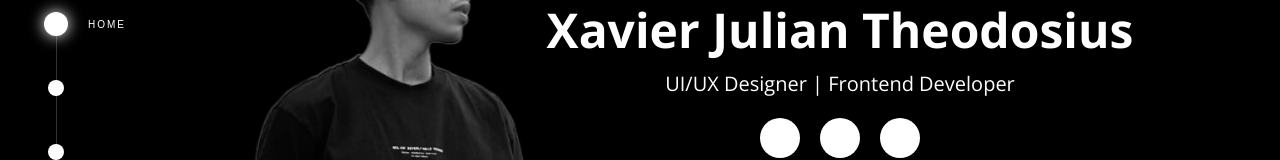
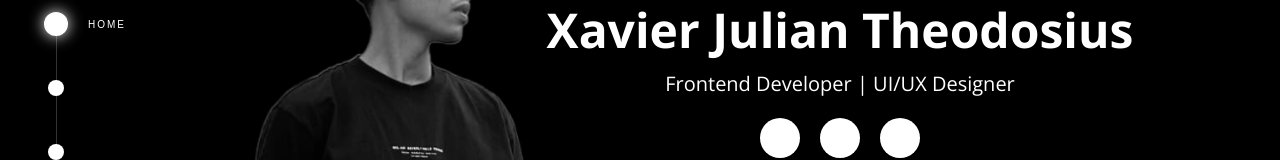
Before and after one commit to Krivei/xavier-portfolio, a Next.js app: page / in a window 1280 px wide. Shown: the part 312-472 px from the top of the page. Built offline with nearby package versions, Linux system fonts and the light colour scheme; some icons are missing; a web font is replaced by a local one.

Commit message:
status change

```diff
--- a/src/app/_components/LandingPage.tsx
+++ b/src/app/_components/LandingPage.tsx
@@ -9,7 +9,7 @@ export default function LandingPage() {
         <h1 className="text-5xl md:text-5xl font-bold mb-4 z-20 lg:translate-x-50">
           Xavier Julian Theodosius
         </h1>
-        <p className="text-md md:text-xl lg:translate-x-50">UI/UX Designer | Frontend Developer</p>
+        <p className="text-md md:text-xl lg:translate-x-50">Frontend Developer | UI/UX Designer</p>
       </div>
       <div className="absolute inset-0 z-0 pointer-events-none w-screen h-screen overflow-hidden">
         <Image
```
